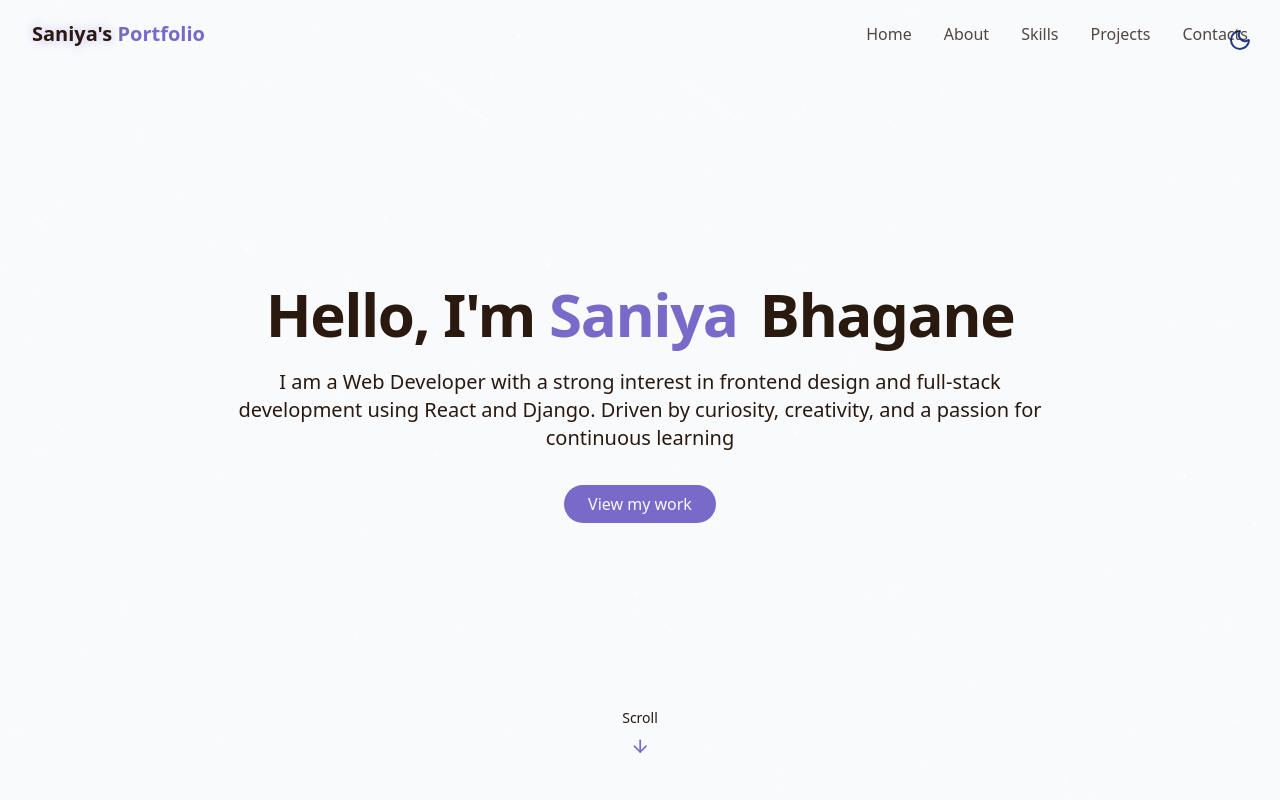
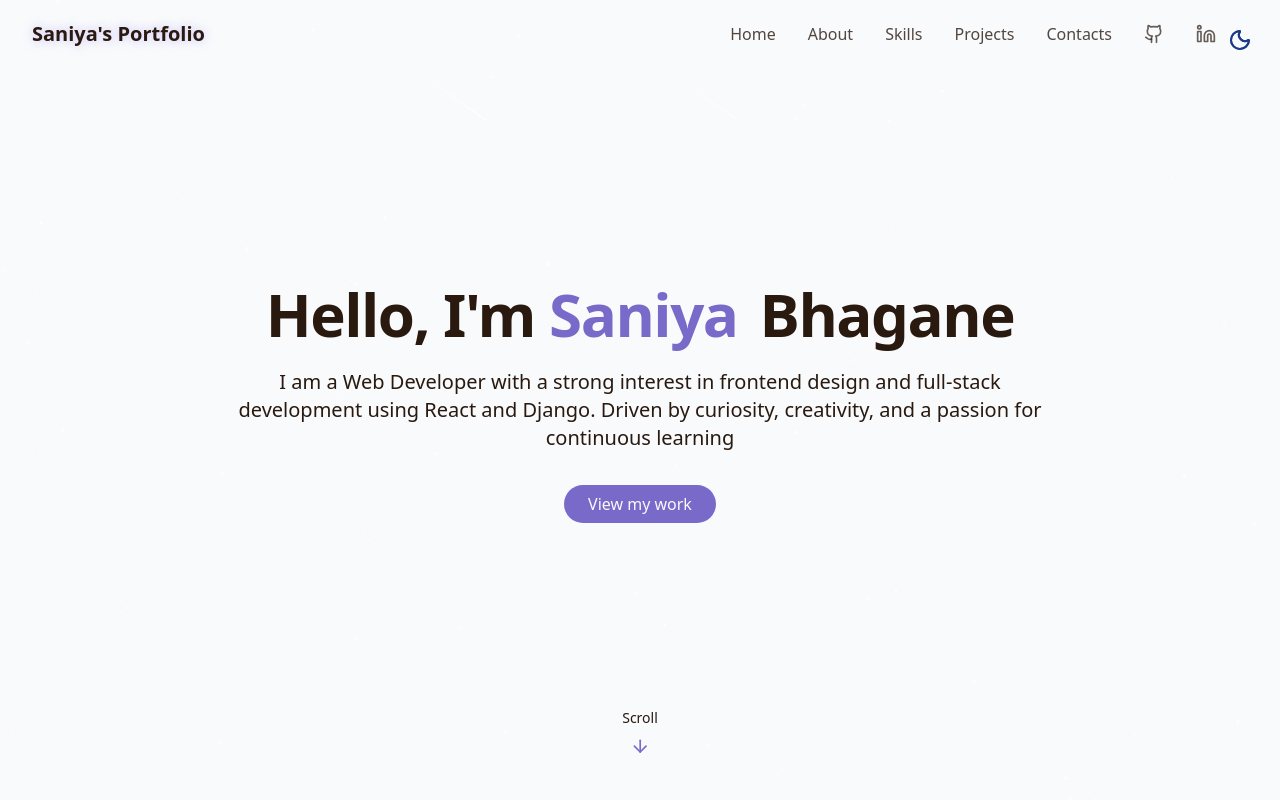
Before and after one commit to SaniyaBhagane/Portfolio-React-, a React (Vite) app: page / in a window 1280 px wide. Shown: the top 800 px of the page. Built offline with nearby package versions, Linux system fonts and the light colour scheme.

Commit message:
updatedNavbar

```diff
--- a/src/Components/HeroSection.jsx
+++ b/src/Components/HeroSection.jsx
@@ -3,7 +3,7 @@ import React from 'react'
 
 const HeroSection = () => {
   return (
-    <section id="#hero"
+    <section id="hero"
     className='relative min-h-screen flex flex-col items-cemter justify-center px-4'>
         <div className='container max-w-4xl mx-auto text-center z-10'>
             <div className='space-y-6'>
--- a/src/Components/Navbar.jsx
+++ b/src/Components/Navbar.jsx
@@ -1,6 +1,7 @@
 import { useEffect, useState } from "react";
 import { cn } from "../lib/utils";
-import { X, Menu } from "lucide-react";
+import { X, Menu, Github, Linkedin } from "lucide-react";
+import { ThemeToggle } from "./ThemeToggle";
 
 const navItems = [
   { name: "Home", href: "#hero" },
@@ -14,11 +15,9 @@ export const Navbar = () => {
   const [isScrolled, setIsScrolled] = useState(false);
   const [isMenuOpened, setIsMenuOpened] = useState(false);
 
+  /* Scroll effect */
   useEffect(() => {
-    const handleScroll = () => {
-      setIsScrolled(window.scrollY > 10);
-    };
-
+    const handleScroll = () => setIsScrolled(window.scrollY > 10);
     window.addEventListener("scroll", handleScroll);
     return () => window.removeEventListener("scroll", handleScroll);
   }, []);
@@ -35,33 +34,55 @@ export const Navbar = () => {
         )}
       >
         <div className="container flex items-center justify-between">
+          {/* Logo */}
           <a
             href="#hero"
             className="font-semibold text-xl text-primary flex items-center"
           >
-            <span className="relative z-10">
-              <span className="text-glow text-foreground">Saniya's</span>{" "}
-              Portfolio
+            <span className="text-glow text-foreground">
+              Saniya&apos;s Portfolio
             </span>
           </a>
 
           {/* Desktop Menu */}
-          <div className="hidden md:flex space-x-8">
+          <div className="hidden md:flex items-center space-x-8">
             {navItems.map((item) => (
               <a
                 key={item.name}
                 href={item.href}
-                className="text-foreground/80 hover:text-primary transition-colors duration-300 font-medium"
+                className="text-foreground/80 hover:text-primary transition font-medium"
               >
                 {item.name}
               </a>
             ))}
+
+            {/* Social Icons */}
+            <a
+              href="https://github.com/SaniyaBhagane"
+              target="_blank"
+              rel="noopener noreferrer"
+              className="text-foreground/70 hover:text-primary transition"
+            >
+              <Github size={20} />
+            </a>
+
+            <a
+              href="https://linkedin.com/in/saniya-bhagne-27140b257/"
+              target="_blank"
+              rel="noopener noreferrer"
+              className="text-foreground/70 hover:text-primary transition"
+            >
+              <Linkedin size={20} />
+            </a>
+
+            {/* Theme Toggle (Desktop) */}
+            <ThemeToggle />
           </div>
 
-          {/* Mobile Toggle */}
+          {/* Mobile Menu Button */}
           <button
             className="md:hidden p-2 text-foreground z-50"
-            aria-label={isMenuOpened ? "Close Menu": "Open Menu"}
+            aria-label={isMenuOpened ? "Close Menu" : "Open Menu"}
             onClick={() => setIsMenuOpened((prev) => !prev)}
           >
             {isMenuOpened ? <X size={28} /> : <Menu size={28} />}
@@ -69,7 +90,7 @@ export const Navbar = () => {
         </div>
       </nav>
 
-      {/* Mobile Menu Overlay */}
+      {/* Mobile Menu */}
       <div
         className={cn(
           "fixed inset-0 bg-background/95 backdrop-blur-md z-40 flex flex-col items-center justify-center",
@@ -79,17 +100,39 @@ export const Navbar = () => {
             : "opacity-0 pointer-events-none"
         )}
       >
-        <div className="flex flex-col space-y-8 text-xl">
+        <div className="flex flex-col space-y-8 text-xl items-center">
           {navItems.map((item) => (
             <a
               key={item.name}
               href={item.href}
-              className="text-foreground/80 hover:text-primary transition-colors duration-300 font-medium"
+              className="text-foreground/80 hover:text-primary transition"
               onClick={() => setIsMenuOpened(false)}
             >
               {item.name}
             </a>
           ))}
+
+          {/* Mobile Social Icons */}
+          <div className="flex gap-6 pt-4">
+            <a
+              href="https://github.com/SaniyaBhagane"
+              target="_blank"
+              rel="noopener noreferrer"
+            >
+              <Github size={24} />
+            </a>
+
+            <a
+              href="https://linkedin.com/in/saniya-bhagne-27140b257/"
+              target="_blank"
+              rel="noopener noreferrer"
+            >
+              <Linkedin size={24} />
+            </a>
+          </div>
+
+          {/* Theme Toggle (Mobile) */}
+          <ThemeToggle />
         </div>
       </div>
     </>
```
